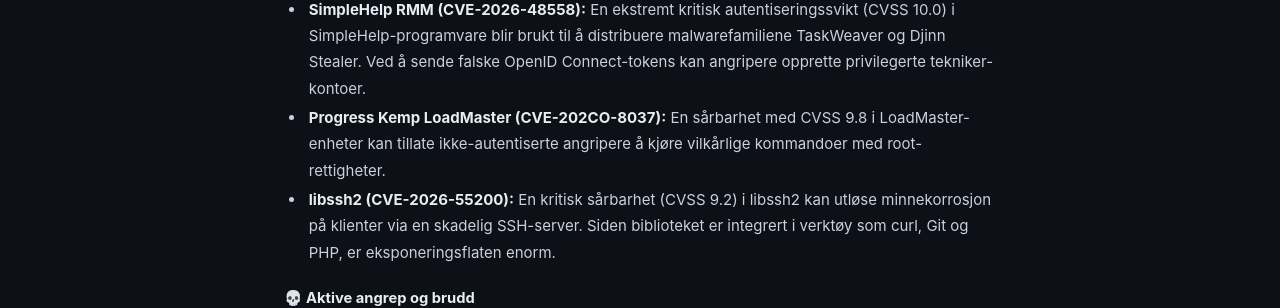
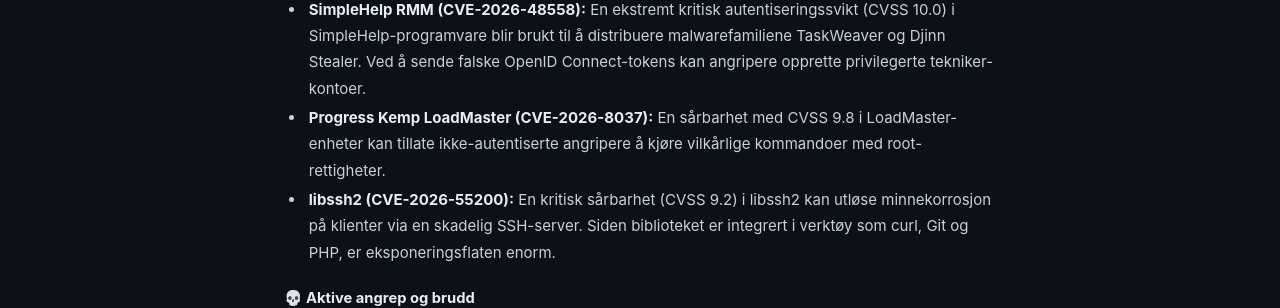
Before and after one commit to Skuggemannen/skuggeai-news, a Jekyll site: the page built from index.md, in a window 1280 px wide and 900 px high, scrolled down 1818 px. Shown: the part 152-460 px from the top of the window. Built offline with Jekyll 4.4.1, drawn with Linux system fonts in a browser that asks for light colours.

Commit message:
Fiks CVE-202CO-8037 → CVE-2026-8037

```diff
--- a/index.md
+++ b/index.md
@@ -45,7 +45,7 @@
 🚨 **Kritiske sårbarheter**
 - **Oracle E-Business Suite (CVE-2026-46817):** En kritisk sårbarhet med en CVSS-score på 9.8 i Oracle Payments er aktivt utnyttet i den virkelige verden. Sårbarheten i File Transmissions-komponenten tillater ikke-autentiserte angripere å lese filer og potensielt ta full kontroll over instanser. Berørte versjoner inkluderer 12.2.3 til 12.2.15.
 - **SimpleHelp RMM (CVE-2026-48558):** En ekstremt kritisk autentiseringssvikt (CVSS 10.0) i SimpleHelp-programvare blir brukt til å distribuere malwarefamiliene TaskWeaver og Djinn Stealer. Ved å sende falske OpenID Connect-tokens kan angripere opprette privilegerte tekniker-kontoer.
-- **Progress Kemp LoadMaster (CVE-202CO-8037):** En sårbarhet med CVSS 9.8 i LoadMaster-enheter kan tillate ikke-autentiserte angripere å kjøre vilkårlige kommandoer med root-rettigheter.
+- **Progress Kemp LoadMaster (CVE-2026-8037):** En sårbarhet med CVSS 9.8 i LoadMaster-enheter kan tillate ikke-autentiserte angripere å kjøre vilkårlige kommandoer med root-rettigheter.
 - **libssh2 (CVE-2026-55200):** En kritisk sårbarhet (CVSS 9.2) i libssh2 kan utløse minnekorrosjon på klienter via en skadelig SSH-server. Siden biblioteket er integrert i verktøy som curl, Git og PHP, er eksponeringsflaten enorm.
 
 💀 **Aktive angrep og brudd**
```
